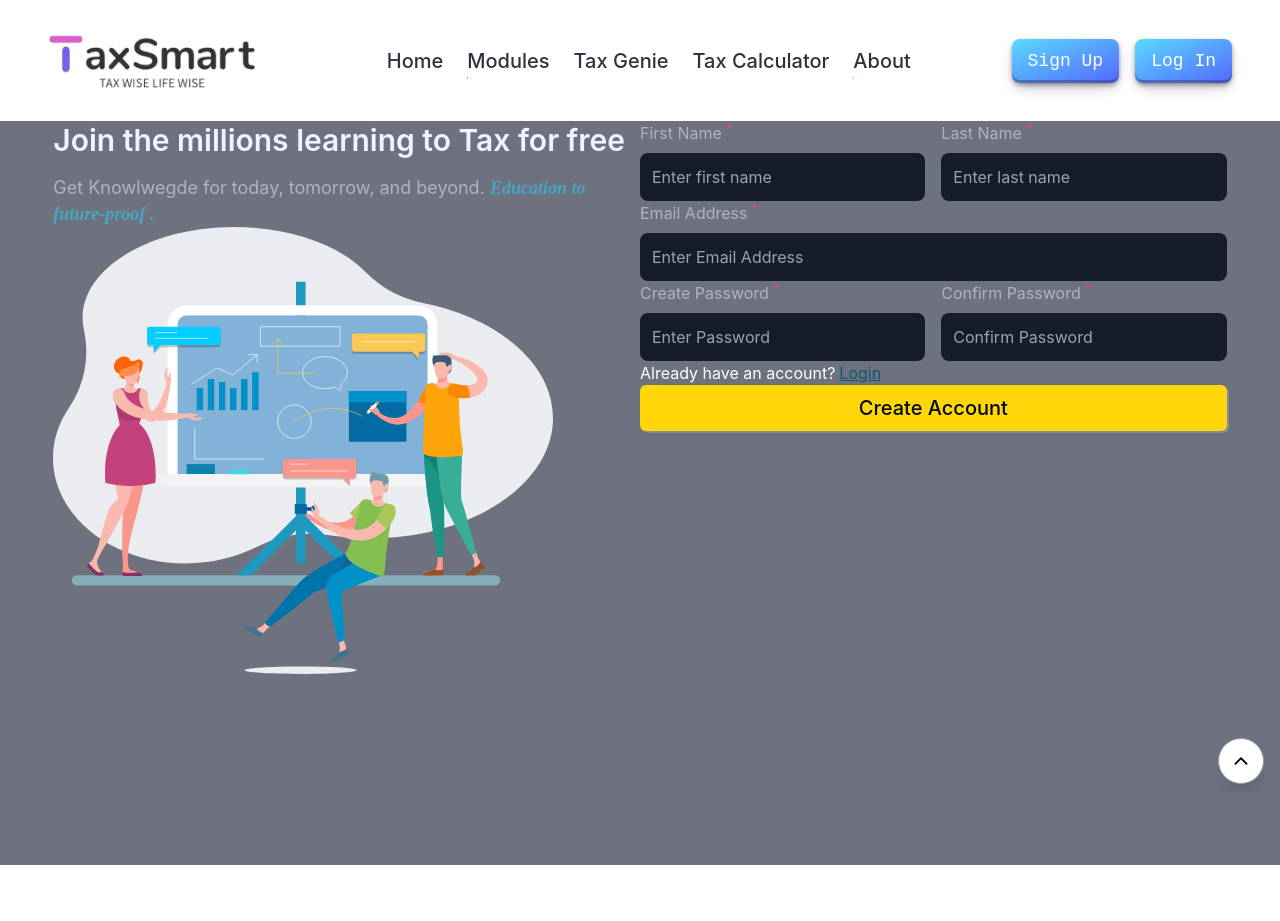
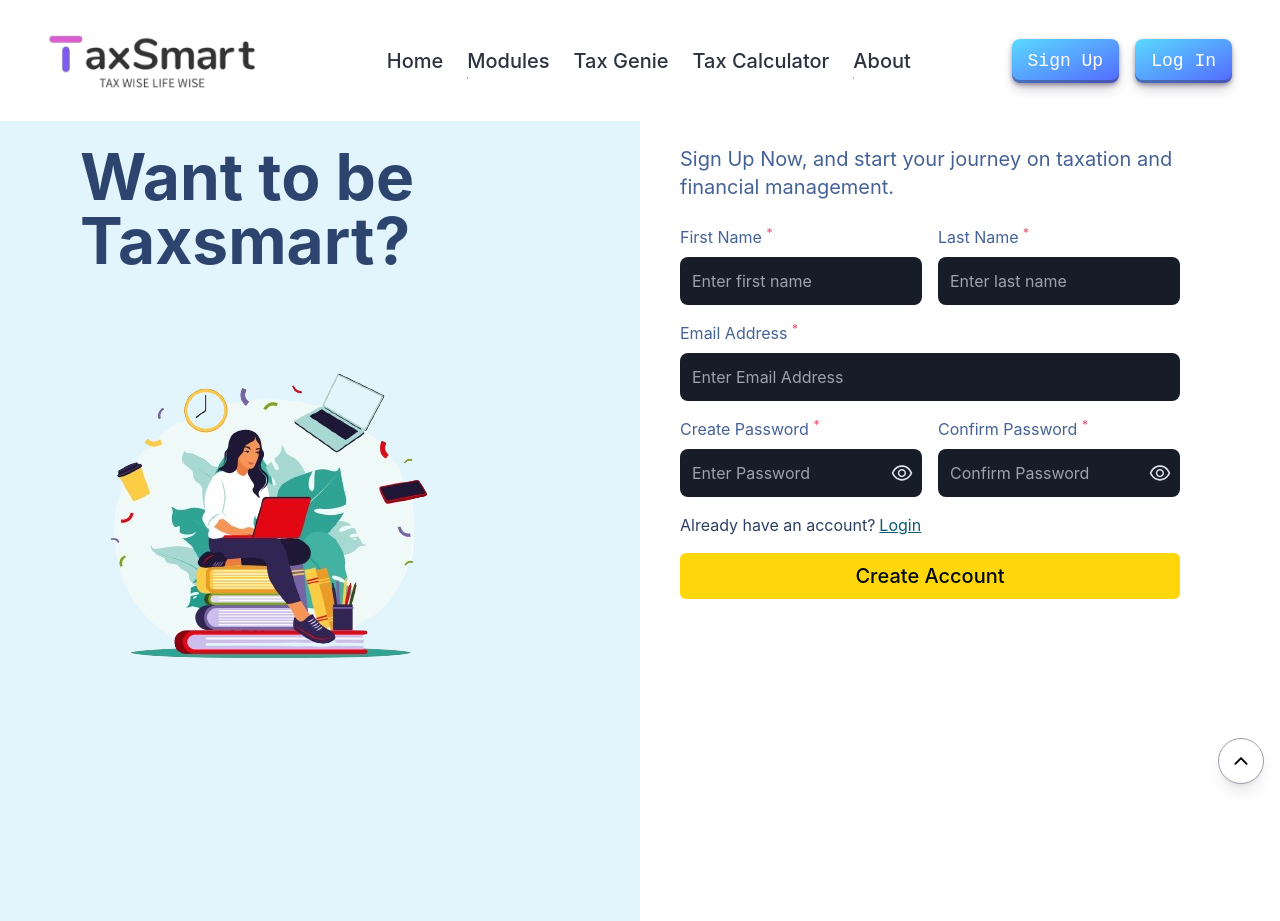
Before and after one commit to IshankSharma2178/Tax-Smart, a React (Create React App) app: page /signup in a window 1280 px wide. Before the commit the page ends 865 px from the top, so only its background shows below. Built offline with nearby package versions, Linux system fonts and the light colour scheme; a web font is replaced by a local one.

Commit message:
SignUpPage

```diff
--- a/package.json
+++ b/package.json
@@ -7,6 +7,7 @@
     "@testing-library/react": "^13.4.0",
     "@testing-library/user-event": "^13.5.0",
     "classnames": "^2.5.1",
+    "prop-types": "^15.8.1",
     "react": "^18.3.1",
     "react-dom": "^18.3.1",
     "react-hook-form": "^7.52.2",
--- a/src/component/auth/SignupForm.js
+++ b/src/component/auth/SignupForm.js
@@ -1,116 +1,127 @@
-import React, { useEffect } from 'react'
+import React, { useEffect, useState } from 'react';
 import { useForm } from 'react-hook-form';
 import { NavLink } from 'react-router-dom';
+import { AiOutlineEye, AiOutlineEyeInvisible } from "react-icons/ai";
 
 function SignupForm() {
 
-  const{register,getValues,setValue , handleSubmit ,reset , formState:{errors , isSubmitSuccessful} } =useForm();
+  const { register, getValues, setValue, handleSubmit, reset, formState: { errors, isSubmitSuccessful } } = useForm();
+  const [passwordVisibility, setPasswordVisibility] = useState({ password: true, confirmPassword: true });
 
-  useEffect(()=>{
-    if(isSubmitSuccessful){
+  useEffect(() => {
+    if (isSubmitSuccessful) {
       reset({
-            emialAddress:"",firstname:"",lastname:"",confirmPassword:"",password:"",
-        })
+        emailAddress: "", firstname: "", lastname: "", confirmPassword: "", password: "",
+      });
     }
-},[reset,isSubmitSuccessful])
+  }, [reset, isSubmitSuccessful]);
 
-  const submitHandler = (values) =>{
+  const togglePasswordVisibility = (field) => {
+    setPasswordVisibility(prev => ({
+      ...prev,
+      [field]: !prev[field]
+    }));
+  };
+
+  const submitHandler = (values) => {
     console.log('submitHandler');
     console.log(values);
-
   }
 
   return (
-    <div>
-      <form onSubmit={handleSubmit(submitHandler)}>
-        <div className='flex flex-row  w-[100%] gap-4'>
-        <div  className='flex flex-col w-[50%]' >
-                    <label htmlFor='firstname' className='text-richblack-100 pb-2'>First Name <sup className='text-pink-200'>*</sup></label>
+    <div className='flex flex-col gap-6'>
+      <div className='text-[#456297] text-xl'>
+        Sign Up Now, and start your journey on taxation and financial management.
+      </div>
+      <form onSubmit={handleSubmit(submitHandler)} className='flex flex-col gap-4'>
+        <div className='flex flex-row w-[100%] gap-4'>
+          <div className='flex flex-col w-[50%]'>
+            <label htmlFor='firstname' className='text-[#456297] pb-2'>First Name <sup className='text-pink-200'>*</sup></label>
             <input
               type='text'
               name='firstname'
               id='firstname'
               placeholder='Enter first name'
-                            className="w-full rounded-[0.5rem] outline-none shadow-custom bg-richblack-800 focus:shadow-none  p-[12px] text-richblack-5"
-                            {...register("firstname",{required:true})}
+              className="w-full rounded-[0.5rem] outline-none shadow-custom bg-richblack-800 focus:shadow-none p-[12px] text-richblack-5"
+              {...register("firstname", { required: true })}
             />
-                        {
-                            errors.firstname && (
-                                <span className='text-pink-200 text-sm'>*Please Enter First Name </span>
-                            )
-                        }
+            {errors.firstname && (
+              <span className='text-pink-200 text-sm'>*Please Enter First Name</span>
+            )}
           </div>
           <div className='flex flex-col w-[50%]'>
-            <label htmlFor='lastname' className='text-richblack-100  pb-2'>Last Name <sup className='text-pink-200'>*</sup></label>
+            <label htmlFor='lastname' className='text-[#456297] pb-2'>Last Name <sup className='text-pink-200'>*</sup></label>
             <input
               type='text'
               name='lastname'
               id='lastname'
               placeholder='Enter last name'
               className="w-full rounded-[0.5rem] outline-none shadow-custom bg-richblack-800 p-[12px] focus:shadow-none text-richblack-5"
-                {...register("lastname",{required:true})}
+              {...register("lastname", { required: true })}
             />
-              {
-                errors.lastname && (
-                    <span className='text-pink-200 text-sm'>Please Enter Last Name </span>
-                )
-              }
+            {errors.lastname && (
+              <span className='text-pink-200 text-sm'>Please Enter Last Name</span>
+            )}
           </div>
         </div>
-        <div  className='flex flex-col w-[100%]' >
-          <label htmlFor='emialAddress' className='text-richblack-100 pb-2'>Email Address <sup className='text-pink-200'>*</sup></label>
+        <div className='flex flex-col w-[100%]'>
+          <label htmlFor='emailAddress' className='text-[#456297] pb-2'>Email Address <sup className='text-pink-200'>*</sup></label>
           <input
             type='email'
-                  name='emialAddress'
-                  id='emialAddress'
+            name='emailAddress'
+            id='emailAddress'
             placeholder='Enter Email Address'
-                  className="w-full rounded-[0.5rem] outline-none shadow-custom bg-richblack-800 focus:shadow-none  p-[12px] text-richblack-5"
-                  {...register("emialAddress",{required:true})}
+            className="w-full rounded-[0.5rem] outline-none shadow-custom bg-richblack-800 focus:shadow-none p-[12px] text-richblack-5"
+            {...register("emailAddress", { required: true })}
           />
-              {
-                  errors.emialAddress && (
-                      <span className='text-pink-200 text-sm'>*Please Email Address </span>
-                  )
-              }
+          {errors.emailAddress && (
+            <span className='text-pink-200 text-sm'>*Please Enter Email Address</span>
+          )}
         </div>
 
-          <div className='flex flex-row  w-[100%] gap-4'>
-        <div  className='flex flex-col w-[50%]' >
-                    <label htmlFor='password' className='text-richblack-100 pb-2'>Create Password <sup className='text-pink-200'>*</sup></label>
+        <div className='flex flex-row w-[100%] gap-4'>
+          <div className='flex flex-col w-[50%] relative'>
+            <label htmlFor='password' className='text-[#456297] inp pb-2'>Create Password <sup className='text-pink-200'>*</sup></label>
             <input
-                            type='password'
+              type={passwordVisibility.password ? 'password' : 'text'}
               name='password'
               id='password'
               placeholder='Enter Password'
-                            className="w-full rounded-[0.5rem] outline-none shadow-custom bg-richblack-800 focus:shadow-none  p-[12px] text-richblack-5"
-                            {...register("password",{required:true})}
+              className="w-full rounded-[0.5rem] inp pr-10 outline-none shadow-custom bg-richblack-800 focus:shadow-none p-[12px] text-richblack-5"
+              {...register("password", { required: true })}
             />
-                        {
-                            errors.password && (
-                                <span className='text-pink-200 text-sm'>*Please Enter Password </span>
-                            )
-                        }
+
+
+            <div className='absolute text-richblack-25 right-2  cursor-pointer bottom-3  text-2xl'
+              onClick={() => togglePasswordVisibility("password")}>
+              {passwordVisibility.password ? <AiOutlineEye /> : <AiOutlineEyeInvisible />}
             </div>
-          <div className='flex flex-col w-[50%]'>
-            <label htmlFor='confirmPassword' className='text-richblack-100  pb-2'>Confirm Password <sup className='text-pink-200'>*</sup></label>
+            {errors.password && (
+              <span className='text-pink-200 text-sm'>*Please Enter Password</span>
+            )}
+          </div>
+          <div className='flex flex-col w-[50%] relative'>
+            <label htmlFor='confirmPassword' className='text-[#456297] pb-2'>Confirm Password <sup className='text-pink-200'>*</sup></label>
             <input
-                type='text'
+              type={passwordVisibility.confirmPassword ? 'password' : 'text'}
               name='confirmPassword'
               id='confirmPassword'
               placeholder='Confirm Password'
-                className="w-full rounded-[0.5rem] outline-none shadow-custom bg-richblack-800 p-[12px] focus:shadow-none text-richblack-5"
-                {...register("confirmPassword",{required:true})}
+              className="w-full rounded-[0.5rem] pr-10 outline-none shadow-custom bg-richblack-800 p-[12px] focus:shadow-none text-richblack-5"
+              {...register("confirmPassword", { required: true })}
             />
-              {
-                errors.confirmPassword && (
-                    <span className='text-pink-200 text-sm'>Please Confirm Password </span>
-                )
-              }
+            <div className='absolute text-richblack-25 right-2 cursor-pointer bottom-3 text-2xl'
+              onClick={() => togglePasswordVisibility("confirmPassword")}>
+              {passwordVisibility.confirmPassword ? <AiOutlineEye /> : <AiOutlineEyeInvisible />}
+            </div>
+            {errors.confirmPassword && (
+              <span className='text-pink-200 text-sm'>Please Confirm Password</span>
+            )}
           </div>
         </div>
 
         <div className='flex flex-row gap-1'>
-          <p className='text-white'>Already have an account?</p>
+          <p className='text-[#2d4064]'>Already have an account?</p>
           <NavLink to={"/login"} className="text-blue-500 underline">
             Login
           </NavLink>
@@ -118,14 +129,14 @@ function SignupForm() {
 
         <button
           type="submit"
-          className={`text-center text-[20px] font-medium  text-nowrap px-5 py-2 rounded-md bg-yellow-50 w-full text-richblack-900
-                        shadow-[2px_2px_0px_0px_rgba(255,255,255,0.18)] hover:shadow-none hover:scale-95 transition-all duration-200 `}
+          className={`text-center text-[20px] font-medium text-nowrap px-5 py-2 rounded-md bg-yellow-50 w-full text-richblack-900
+                        shadow-[2px_2px_0px_0px_rgba(255,255,255,0.18)] hover:shadow-none hover:scale-95 transition-all duration-200`}
         >
           Create Account
         </button>
       </form>
     </div>
-  )
+  );
 }
 
-export default SignupForm
+export default SignupForm;
--- a/src/component/auth/Template.js
+++ b/src/component/auth/Template.js
@@ -2,6 +2,7 @@ import React, { useState } from 'react'
 import SignupForm from "./SignupForm"
 import LoginForm from './LoginForm'
 import StaticNavbar from '../common/StaticNavbar'
+import LoginImg from "../../assets/img/LoginImg.png"
 
 function Template({img1, img2,heading,subheading1,subheading2,formType}) {
 
@@ -9,16 +10,36 @@ function Template({img1, img2,heading,subheading1,subheading2,formType}) {
 
   return (
     <>
-    <div className='max-w-[1360px] w-[95%] m-auto relative z-[11]'>
+    <div className='max-w-[1360px] w-[95%] m-auto relative z-[11] overflow-hidden'>
         <StaticNavbar margin={"8"} height={"10vh"} />
       </div>
-    <div className="w-screen  bg-richblack-400 m-auto">
-
-      {loading ? (
+    <div className="w-screen   m-auto overflow-hidden">
+        <div className='w-screen h-screen flex flex-row '>
+          <div className='bg-[rgb(226,245,252)] w-[50%] h-screen flex  justify-end '>
+            <div className=' mt-6 w-[600px]'>
+              <div className='text-[4rem] leading-none pl-10 text-[rgb(45,68,110)] font-bold'>
+                Want to be Taxsmart?
+              </div>
+              <div className=''>
+                <img src={LoginImg}/>
+              </div>
+            </div>
+          </div>
+          <div className=' w-[50%] h-screen flex  justify-start  '>
+            <div className='w-[500px] mt-6 ml-10'>
+            {formType === "signup" ? <SignupForm /> : <LoginForm />}
+            </div>
+          </div>
+        </div>
+      {/* {loading ? (
         <div className="spinner"></div>
       ) : (
         <div className='min-h-[calc(100vh-3.5rem)] m-auto w-11/12 max-w-[1260px] '>
+
           <div className="mx-auto flex  md:flex-row flex-col justify-between  ">
+            <div className= 'w-full md:w-[50%]'>
+              {formType === "signup" ? <SignupForm /> : <LoginForm />}
+            </div>
             <div className=" w-full md:w-[50%] ">
               <h1 className="text-[1.875rem] font-semibold leading-[2.375rem] text-richblack-5">
                 {heading}
@@ -39,12 +60,9 @@ function Template({img1, img2,heading,subheading1,subheading2,formType}) {
                 />
               </div>
             </div>
-            <div className= 'w-full md:w-[50%]'>
-              {formType === "signup" ? <SignupForm /> : <LoginForm />}
-            </div>
           </div>
         </div>
-      )}
+      )} */}
     </div>
     </>
   )
```
Also changed, not shown: src/assets/img/LoginImg.png (added), 1 other file (tests, documents, lock files or other folders). Lines whose indentation alone changed are shown as unchanged.
